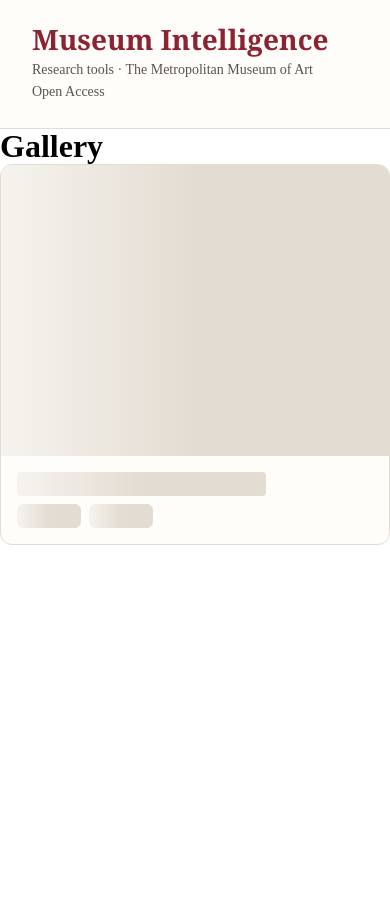
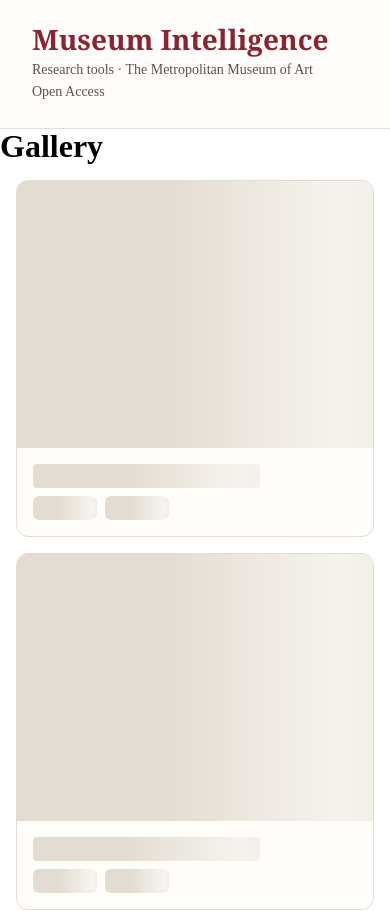
Before and after one commit to Karinacho/museum-intelligence-dashboard, a React (Vite) app: page / in a window 390 px wide. Shown: the top 911 px of the page. Before the commit the page ends 844 px from the top, so only its background shows below. Built offline with nearby package versions, Linux system fonts and the light colour scheme.

Commit message:
feat: Grid Component

```diff
--- /dev/null
+++ b/src/components/layout/Grid/Grid.module.css
@@ -0,0 +1,16 @@
+.grid {
+  display: grid;
+  grid-template-columns: repeat(auto-fill, minmax(280px, 1fr));
+  gap: 1.5rem;
+  padding: 2rem;
+  max-width: 1400px;
+  margin: 0 auto;
+}
+
+@media (max-width: 768px) {
+  .grid {
+    grid-template-columns: repeat(auto-fill, minmax(240px, 1fr));
+    gap: 1rem;
+    padding: 1rem;
+  }
+}
--- /dev/null
+++ b/src/components/layout/Grid/Grid.tsx
@@ -0,0 +1,12 @@
+import type { ReactNode } from 'react';
+import styles from './Grid.module.css';
+
+interface GridProps {
+  children: ReactNode;
+}
+
+const Grid = ({ children }: GridProps) => {
+  return <div className={styles.grid}>{children}</div>;
+};
+
+export default Grid;
--- a/src/features/gallery/pages/GalleryPage.tsx
+++ b/src/features/gallery/pages/GalleryPage.tsx
@@ -1,12 +1,17 @@
-import {CardSkeleton} from "@/components/ui/Card";
+import { CardSkeleton} from "@/components/ui/Card";
+import Grid from "@/components/layout/Grid/Grid";
 
 const GalleryPage = () => {
   return (
     <div>
       <h1>Gallery</h1>
-        <div>
+        <Grid>
             <CardSkeleton />
-        </div>
+            <CardSkeleton />
+            <CardSkeleton />
+            <CardSkeleton />
+            <CardSkeleton />
+        </Grid>
 
     </div>
   );
```
